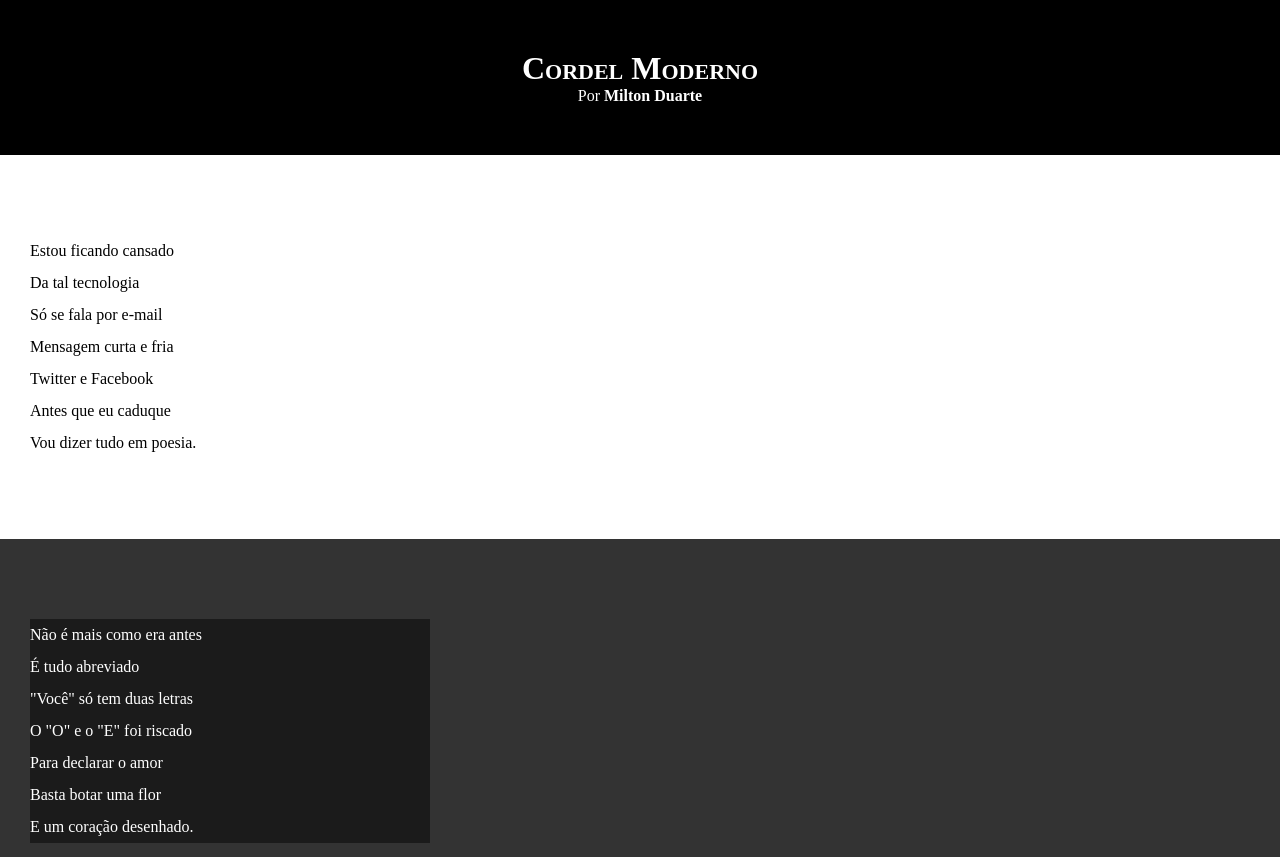
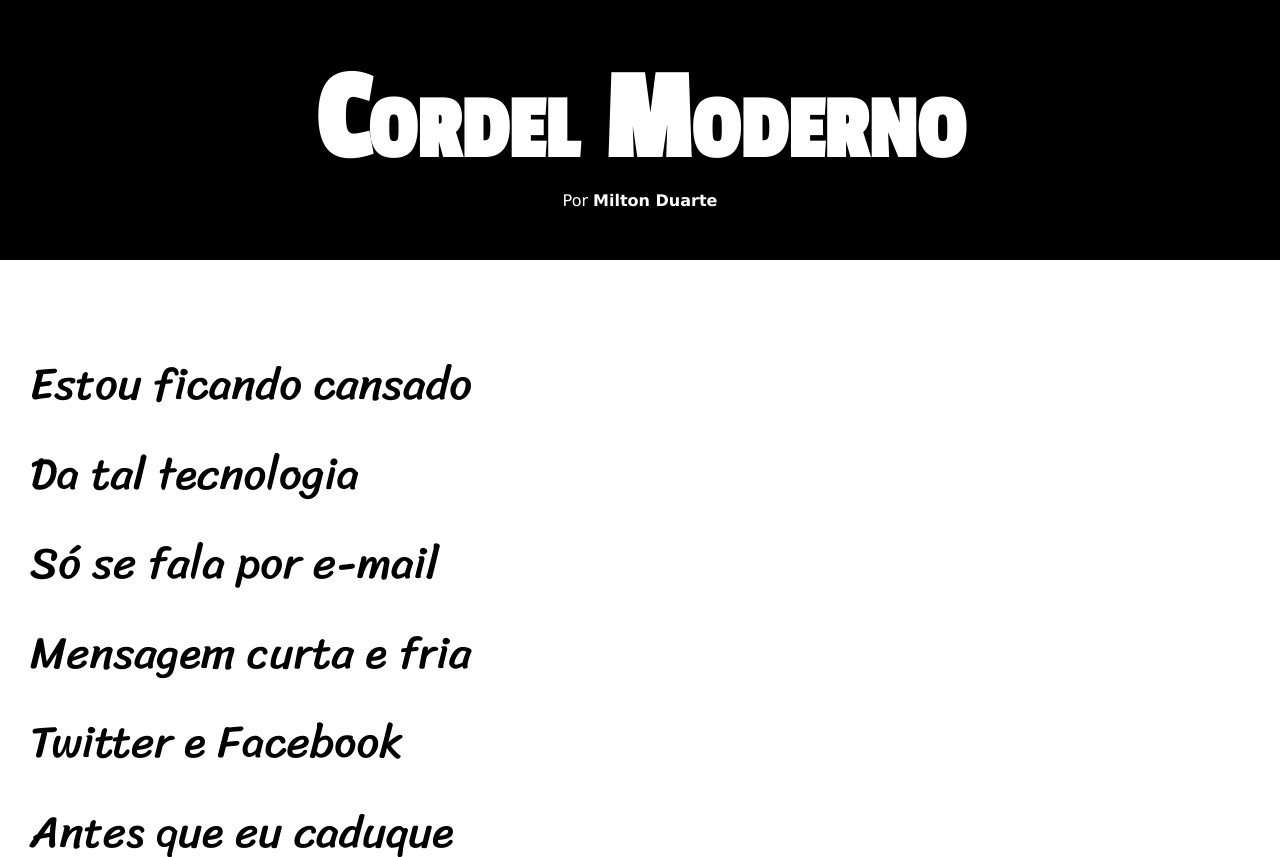
Before and after one commit to JoaoVitorGomesDeFarias/curso-html-css, a plain HTML site: page exercicios/desafio12/index.html in a window 1280 px wide. Shown: the top 857 px of the page. Drawn offline with Linux system fonts and the light colour scheme.

Commit message:
atualização de estilos desafio 12

```diff
--- a/exercicios/desafio12/style.css
+++ b/exercicios/desafio12/style.css
@@ -1,4 +1,13 @@
 @charset "UTF-8";
+
+@import url('https://fonts.googleapis.com/css2?family=Passion+One&family=Sriracha&display=swap');
+
+:root{
+    --fonte1: verdana, Geneva, Tahoma, sans-serif;
+    --fonte2: 'Passion One', cursive;
+    --fonte3: 'Sriracha', cursive;
+
+}
 
 *{
     margin: 0px;
@@ -8,6 +17,7 @@
 html,body{
     min-height: 100vh;
     background-color: darkgray;
+    font-family: var(--fonte1);
 }
 
 header{
@@ -19,6 +29,8 @@ header{
 header > h1{
     padding-top: 50px;
     font-variant: small-caps;
+    font-family: var(--fonte2);
+    font-size: 10vw;
 }
 
 header > p{
@@ -41,6 +53,8 @@ section{
     padding-bottom: 10vh;
     line-height: 2em;
     padding-left: 30px;
+    font-family: var(--fonte3);
+    font-size: 3.5vw;
 
 }
 
@@ -56,7 +70,8 @@ section.imagem{
 }
 
 section.imagem > p{
-    width: 400px;
+    display: inline-block;
+    padding: 5px;
     background-color: rgba(0, 0, 0, 0.479);
 }
 
```
